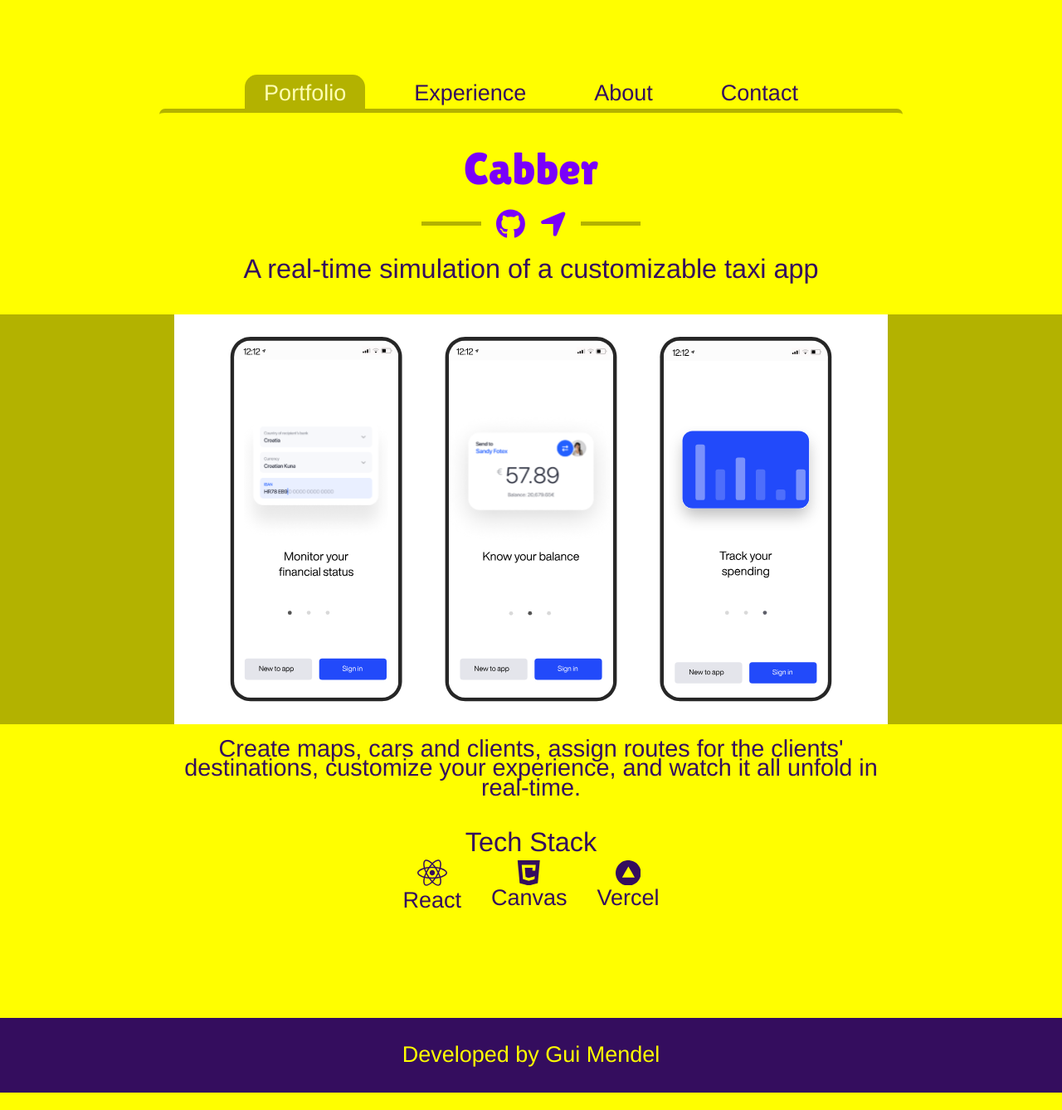
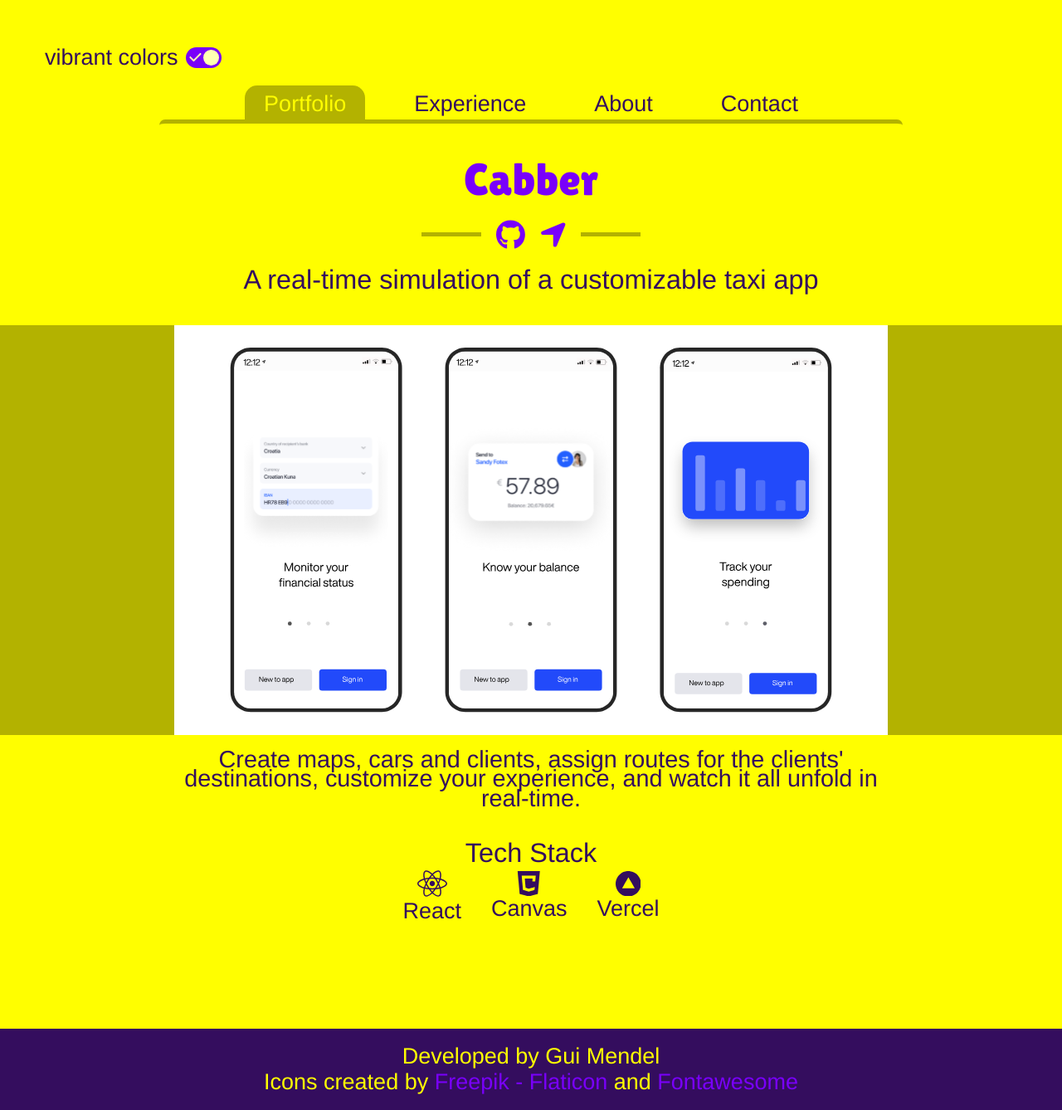
Before and after one commit to guiMendel/portfolio, an Angular app: page / in a window 1280 px wide. Shown: the whole page at 83% size. Before the commit the page ends 1317 px from the top, so only its background shows below. Built offline with nearby package versions, Linux system fonts and the light colour scheme; a web font is replaced by a local one.

Commit message:
✨add vibrant color toggle

```diff
--- a/src/app/app.module.ts
+++ b/src/app/app.module.ts
@@ -1,19 +1,30 @@
-import { NgModule } from '@angular/core';
-import { BrowserModule } from '@angular/platform-browser';
+import { NgModule } from '@angular/core'
+import { BrowserModule } from '@angular/platform-browser'
 
-import { AppRoutingModule } from './app-routing.module';
-import { AppComponent } from './components/app/app.component';
-import { PortfolioViewComponent } from './components/portfolio-view/portfolio-view.component';
-import { ExperienceViewComponent } from './components/experience-view/experience-view.component';
-import { AboutViewComponent } from './components/about-view/about-view.component';
-import { ContactViewComponent } from './components/contact-view/contact-view.component';
+import { AppRoutingModule } from './app-routing.module'
+import { AppComponent } from './components/app/app.component'
+import { PortfolioViewComponent } from './components/portfolio-view/portfolio-view.component'
+import { ExperienceViewComponent } from './components/experience-view/experience-view.component'
+import { AboutViewComponent } from './components/about-view/about-view.component'
+import { ContactViewComponent } from './components/contact-view/contact-view.component'
 import {
   FaIconLibrary,
   FontAwesomeModule,
-} from '@fortawesome/angular-fontawesome';
-import { faAngular, faGithub, faReact, faVuejs } from '@fortawesome/free-brands-svg-icons';
-import { faLocationArrow } from '@fortawesome/free-solid-svg-icons';
-import { TooltipHelpComponent } from './components/tooltip-help/tooltip-help.component';
+} from '@fortawesome/angular-fontawesome'
+import {
+  faAngular,
+  faGithub,
+  faReact,
+  faVuejs,
+} from '@fortawesome/free-brands-svg-icons'
+import {
+  faCheck,
+  faLocationArrow,
+  faX,
+  faXmark,
+} from '@fortawesome/free-solid-svg-icons'
+import { TooltipHelpComponent } from './components/tooltip-help/tooltip-help.component'
+import { ToggleComponent } from './components/toggle/toggle.component'
 
 @NgModule({
   declarations: [
@@ -23,6 +34,7 @@
     AboutViewComponent,
     ContactViewComponent,
     TooltipHelpComponent,
+    ToggleComponent,
   ],
   imports: [BrowserModule, AppRoutingModule, FontAwesomeModule],
   providers: [],
@@ -30,6 +42,14 @@
 })
 export class AppModule {
   constructor(library: FaIconLibrary) {
-    library.addIcons(faGithub, faLocationArrow, faAngular, faReact, faVuejs);
+    library.addIcons(
+      faGithub,
+      faLocationArrow,
+      faAngular,
+      faReact,
+      faVuejs,
+      faCheck,
+      faXmark
+    )
   }
 }
--- a/src/app/components/app/app.component.html
+++ b/src/app/components/app/app.component.html
@@ -1,9 +1,18 @@
-<div class="root-container">
+<div class="root-container" [class.no-vibrant-colors]="!useVibrantColors">
   <!-- Tooltip handler -->
   <app-tooltip-help />
 
   <!-- Main content -->
   <main>
+    <!-- Top section -->
+    <div class="top-section">
+      <!-- Vibrant color toggle -->
+      <span class="vibrant-color-toggle">
+        vibrant colors
+        <app-toggle [(value)]="useVibrantColors" />
+      </span>
+    </div>
+
     <!-- Tab switcher -->
     <header>
       <span *ngFor="let tab of tabs; let i = index; trackBy: trackTab" [class.active]="i == selectedTabIndex"
@@ -22,6 +31,13 @@
 
   <!-- Footer with personal details -->
   <footer>
-    Developed by Gui Mendel
+    <span>
+      Developed by Gui Mendel
+    </span>
+
+    <span class="credits">
+      Icons created by <a href="https://www.flaticon.com/" title="nordic icons">Freepik - Flaticon</a> and <a
+        href="https://fontawesome.com/icons">Fontawesome</a>
+    </span>
   </footer>
 </div>
--- a/src/app/components/app/app.component.scss
+++ b/src/app/components/app/app.component.scss
@@ -8,7 +8,17 @@
   align-items: center;
   justify-content: space-between;
 
-  padding-top: 5rem;
+  padding-top: 3rem;
+
+  color: $dark;
+
+  background-color: $main;
+
+  transition: background-color 200ms;
+
+  &.no-vibrant-colors {
+    @include no-vibrant-colors;
+  }
 
   main {
     flex-direction: column;
@@ -20,6 +30,18 @@
     $tab-border-width: $line-width;
 
     --side-margin: 15%;
+
+    .top-section {
+      margin-bottom: 1rem;
+      width: 100%;
+
+      padding-inline: 3rem;
+
+      .vibrant-color-toggle {
+        align-items: center;
+        gap: 0.5rem;
+      }
+    }
 
     header {
       align-items: stretch;
@@ -57,7 +79,7 @@
           // border-bottom: calc($tab-border-width + 1px) solid $main;
           // color: $secondary;
           background-color: $secondary;
-          color: $light;
+          color: $main;
         }
       }
 
@@ -83,13 +105,24 @@
 
   footer {
     min-height: 5rem;
+    flex-direction: column;
     background-color: $dark;
     color: $main;
     width: 100%;
+
+    padding: 1rem;
 
     margin-top: 7rem;
 
     align-items: center;
     justify-content: center;
+
+    .credits {
+      display: inline;
+
+      a {
+        color: $highlight;
+      }
+    }
   }
 }
--- a/src/app/components/app/app.component.ts
+++ b/src/app/components/app/app.component.ts
@@ -15,6 +15,9 @@
     return tab.title;
   }
 
+  // Whether to use a vibrant color scheme
+  useVibrantColors = true
+
   tabs = [
     { title: 'Portfolio' },
     { title: 'Experience' },
--- /dev/null
+++ b/src/app/components/toggle/toggle.component.html
@@ -0,0 +1,5 @@
+<div class="track" [class.active]="value" (click)="toggleValue()">
+  <fa-icon class="icon-check" [icon]="['fas', 'check']" />
+  <div class="handle"></div>
+  <fa-icon class="icon-x" [icon]="['fas', 'xmark']" />
+</div>
--- /dev/null
+++ b/src/app/components/toggle/toggle.component.scss
@@ -0,0 +1,72 @@
+@import "../../../styles/variables.scss";
+
+.track {
+  --width: 1.6em;
+  $pad: 0.1em;
+
+  width: var(--width);
+  height: 0.9em;
+
+  position: relative;
+  align-items: center;
+  justify-content: space-around;
+  padding: 0.2em;
+
+  background-color: $dark;
+
+  border-radius: calc(var(--width) / 2);
+
+  transition: all 200ms;
+
+  cursor: pointer;
+
+  .handle {
+    aspect-ratio: 1/1;
+    border-radius: 50%;
+
+    --size: calc(var(--width) / 2.3);
+
+    width: var(--size);
+    position: absolute;
+
+    left: $pad;
+
+    background-color: $light;
+
+    transition: all 200ms;
+
+    // display: none;
+  }
+
+  &:hover {
+    filter: brightness(1.05);
+  }
+
+  fa-icon {
+    color: $light;
+    font-size: 0.6em;
+
+    transition: all 200ms;
+
+    &.icon-check {
+      opacity: 0;
+      transform: translateX(-0.1em);
+    }
+  }
+
+  &.active {
+    background-color: $highlight;
+
+    .icon-check {
+      opacity: 1;
+    }
+
+    .icon-x {
+      opacity: 0;
+    }
+
+    .handle {
+      left: calc(100% - var(--size) - $pad);
+    }
+  }
+}
--- /dev/null
+++ b/src/app/components/toggle/toggle.component.ts
@@ -0,0 +1,16 @@
+import { Component, EventEmitter, Input, Output } from '@angular/core'
+
+@Component({
+  selector: 'app-toggle',
+  templateUrl: './toggle.component.html',
+  styleUrls: ['./toggle.component.scss'],
+})
+export class ToggleComponent {
+  @Input() value = false
+  @Output() valueChange = new EventEmitter<boolean>()
+
+  toggleValue() {
+    this.value = !this.value
+    this.valueChange.emit(this.value)
+  }
+}
--- a/src/styles.scss
+++ b/src/styles.scss
@@ -64,10 +64,6 @@
   text-align: center;
 
   min-height: 100vh;
-
-  color: $dark;
-
-  background-color: $main;
 }
 
 fa-icon {
--- a/src/styles/variables.scss
+++ b/src/styles/variables.scss
@@ -47,6 +47,22 @@
 $dark: rgb(var(--dark-rgb));
 $light: rgb(var(--light-rgb));
 
+// No vibrant colors Palette
+
+@mixin no-vibrant-colors {
+  // $main: #FAFEFF;
+  // $secondary: #D9DDDE;
+  // $highlight: #00B2FA;
+  // $dark: #00587A;
+  // $light: #D5F0FB;
+
+  --main-rgb: 250, 254, 255;
+  --secondary-rgb: 217, 221, 222;
+  --highlight-rgb: 0, 178, 250;
+  --dark-rgb: 0, 88, 122;
+  --light-rgb: 213, 240, 251;
+}
+
 // General
 
 $white: white;
```
Also changed, not shown: 2 other files (tests, documents, lock files or other folders).
